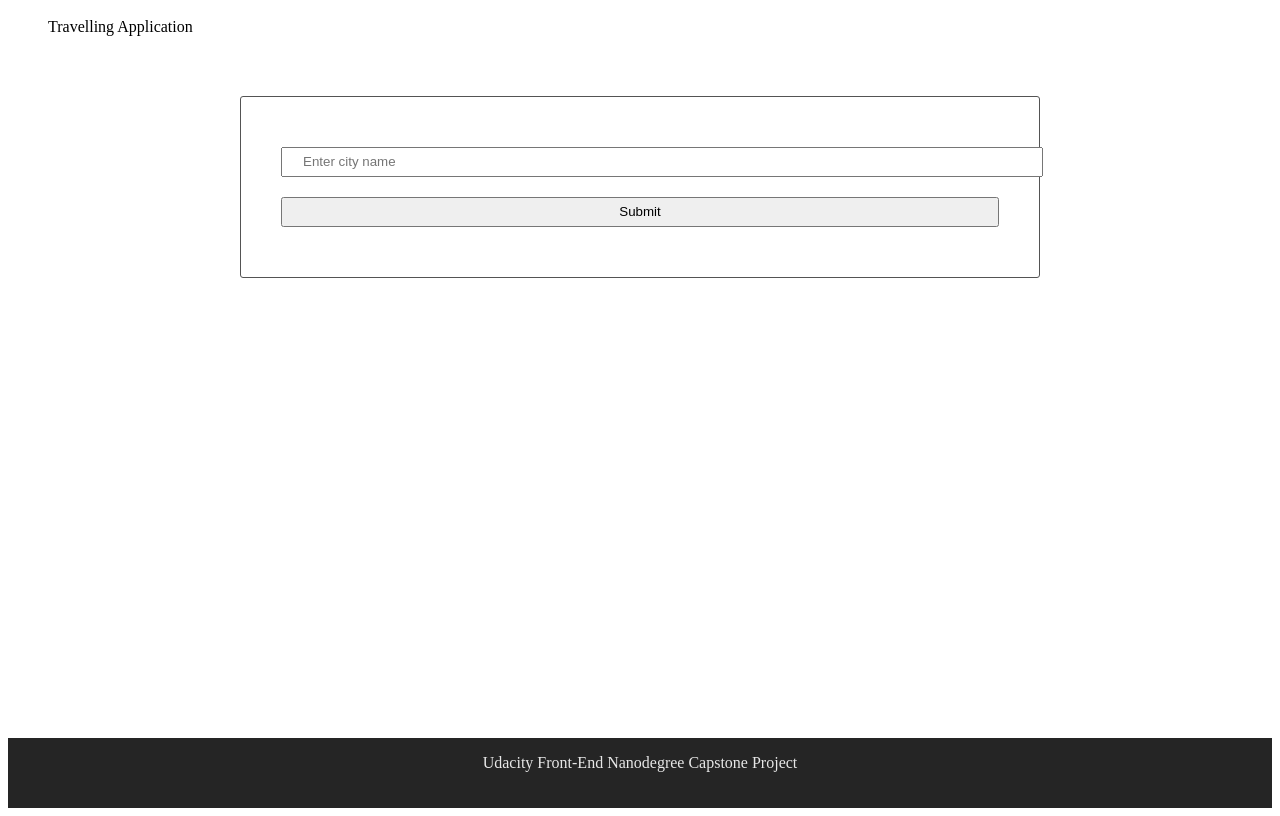
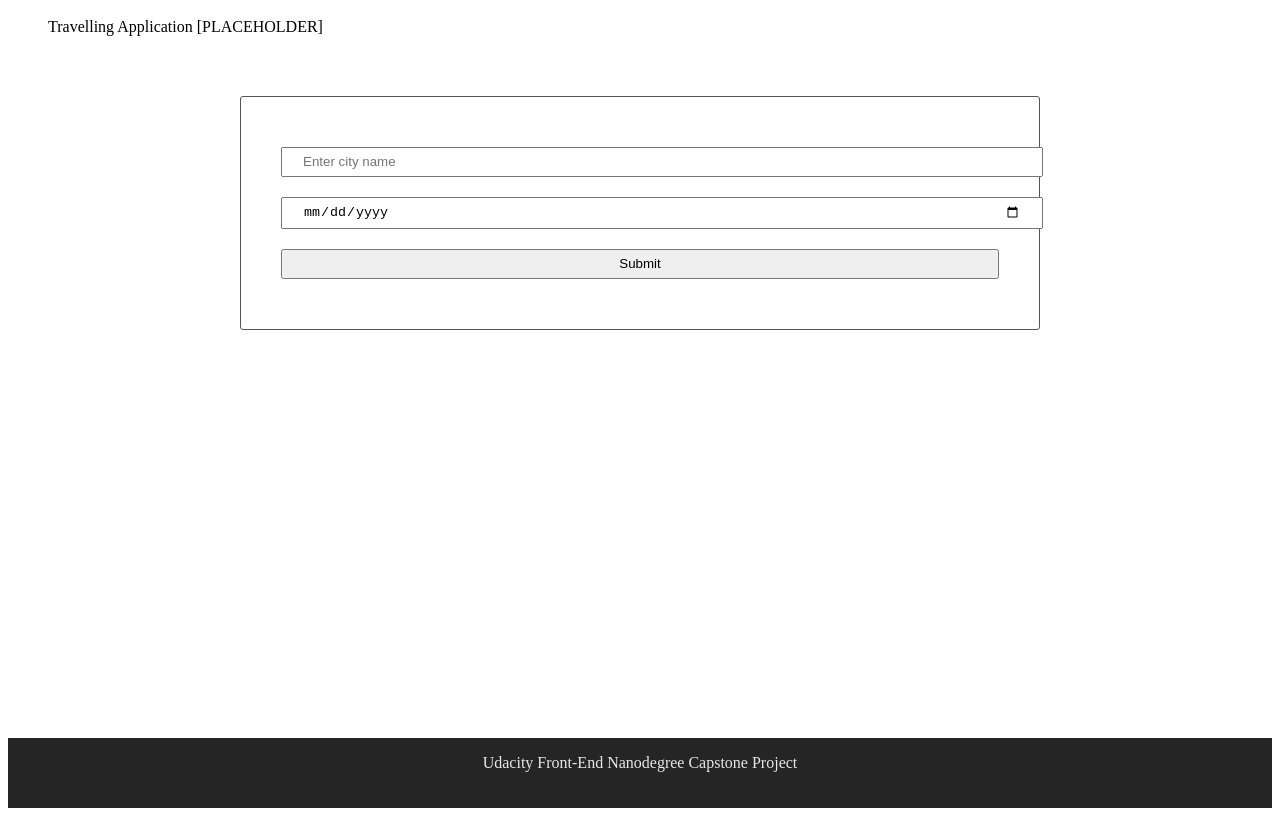
Before and after one commit to AbdulrahmanAlosaimi/capstone, a website built with webpack: page src/client/views/index.html in a window 1280 px wide. Built offline with nearby package versions, Linux system fonts and the light colour scheme.

Commit message:
Added date input

```diff
--- a/src/client/index.js
+++ b/src/client/index.js
@@ -8,6 +8,13 @@ import { getGeoNamesObject } from './js/geoNamesAPI.js';
 let apiObject = {};
 
 document.addEventListener('DOMContentLoaded', async() => {
+    var today = new Date();
+    var dd = String(today.getDate()).padStart(2, '0');
+    var mm = String(today.getMonth() + 1).padStart(2, '0'); //January is 0!
+    var yyyy = today.getFullYear();
+
+    today = `${yyyy}-${mm}-${dd}`;
+    document.getElementById('departure').setAttribute('min', today);
     const btn = document.getElementById('btn');
     btn.addEventListener('click', async() => {
         await getGeoNamesObject();
--- a/src/client/views/index.html
+++ b/src/client/views/index.html
@@ -10,13 +10,14 @@
 <body>
 
     <header>
-        <div>Travelling Application</div>
+        <div>Travelling Application [PLACEHOLDER]</div>
     </header>
 
     <main>
         <section>
             <form class="" onSubmit="return false;">
                 <input id="city" type="text" value="" name="input" placeholder="Enter city name">
+                <input type="date" name="departure-date" id="departure" onkeydown="return false">
                 <button id="btn" type="button" value="submit">Submit</button>
             </form>
         </section>
```
